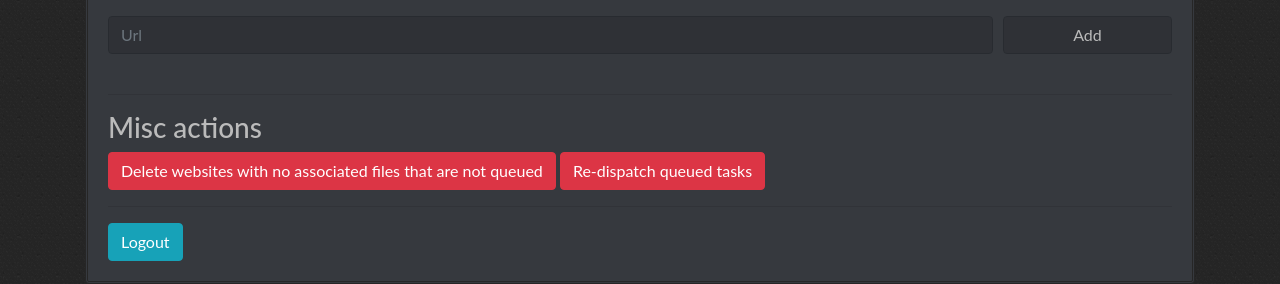
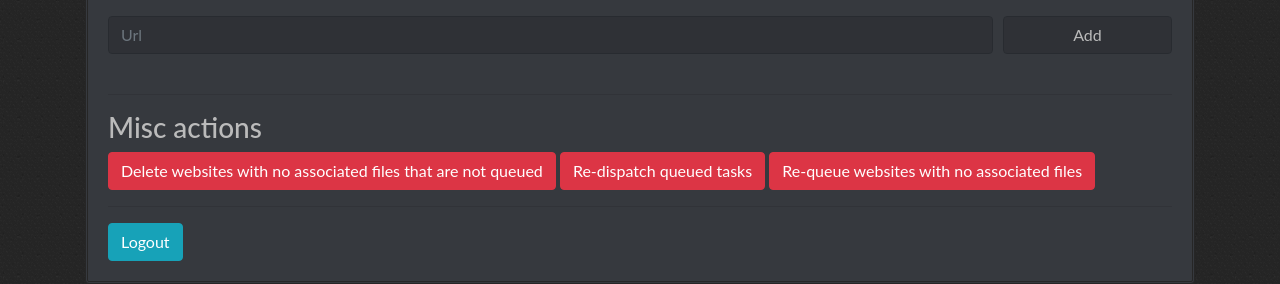
Before and after one commit to simon987/od-database, a Flask app: page /dashboard in a window 1280 px wide. Shown: the part 646-930 px from the top of the page. Run offline with Flask 2, Linux system fonts and the light colour scheme; the visitor is signed in with stand-in values (Sample User, id 1); data that the repository does not hold is empty; parts of the project's set-up code (start-up, migrations or seed data) failed here and were passed over; some libraries are stand-ins or nearby versions.

Commit message:
Added button to queue empty websites

```diff
--- a/app.py
+++ b/app.py
@@ -2,7 +2,7 @@ from flask import Flask, render_template, redirect, request, flash, abort, Respo
 import json
 import os
 import time
-import ssl
+import itertools
 from database import Database, Website, InvalidQueryException
 from flask_recaptcha import ReCaptcha
 import od_util
@@ -126,24 +126,45 @@ def admin_redispatch_queued():
         abort(404)
 
 
+def get_empty_websites():
+
+    current_tasks = itertools.chain(taskDispatcher.get_queued_tasks(), taskDispatcher.get_current_tasks())
+
+    queued_websites = [task.website_id for task in current_tasks]
+    all_websites = db.get_all_websites()
+    non_queued_websites = list(set(all_websites).difference(queued_websites))
+
+    return searchEngine.are_empty(non_queued_websites)
+
+
 @app.route("/website/delete_empty")
 def admin_delete_empty_website():
     """Delete websites with no associated files that are not queued"""
 
     if "username" in session:
 
-        current_tasks = taskDispatcher.get_queued_tasks() + taskDispatcher.get_current_tasks()
-        queued_websites = [task.website_id for task in current_tasks]
-        all_websites = db.get_all_websites()
-        non_queued_websites = list(set(all_websites).difference(queued_websites))
-
-        empty_websites = searchEngine.are_empty(non_queued_websites)
+        empty_websites = get_empty_websites()
 
         for website in empty_websites:
             #db.delete_website(website)
             pass
 
         flash("Deleted: " + repr(list(empty_websites)), "success")
+        return redirect("/dashboard")
+
+    else:
+        abort(403)
+
+
+@app.route("/website/queue_empty")
+def admin_queue_empty_websites():
+    if "username" in session:
+
+        for website_id in get_empty_websites():
+            website = db.get_website_by_id(website_id)
+            task = Task(website.id, website.url, 1)
+            taskDispatcher.dispatch_task(task)
+        flash("Dispatched empty websites", "success")
         return redirect("/dashboard")
 
     else:
--- a/od_util.py
+++ b/od_util.py
@@ -6,6 +6,9 @@ import validators
 import re
 from ftplib import FTP
 import config
+
+import urllib3
+urllib3.disable_warnings()
 
 
 def truncate_path(path, max_len):
@@ -170,7 +173,7 @@ def is_od(url):
             ftp.close()
             return True
         elif config.SUBMIT_HTTP:
-            r = requests.get(url, timeout=30, allow_redirects=False)
+            r = requests.get(url, timeout=30, allow_redirects=False, verify=False)
             if r.status_code != 200:
                 print("No redirects allowed!")
                 return False
--- a/templates/dashboard.html
+++ b/templates/dashboard.html
@@ -121,6 +121,7 @@
 
                 <a class="btn btn-danger" href="/website/delete_empty">Delete websites with no associated files that are not queued</a>
                 <a class="btn btn-danger" href="/website/redispatch_queued">Re-dispatch queued tasks</a>
+                <a class="btn btn-danger" href="/website/queue_empty">Re-queue websites with no associated files</a>
 
                 <hr>
                 <a class="btn btn-info" href="/logout">Logout</a>
```
Also changed, not shown: task.py (+7 -8 lines).
